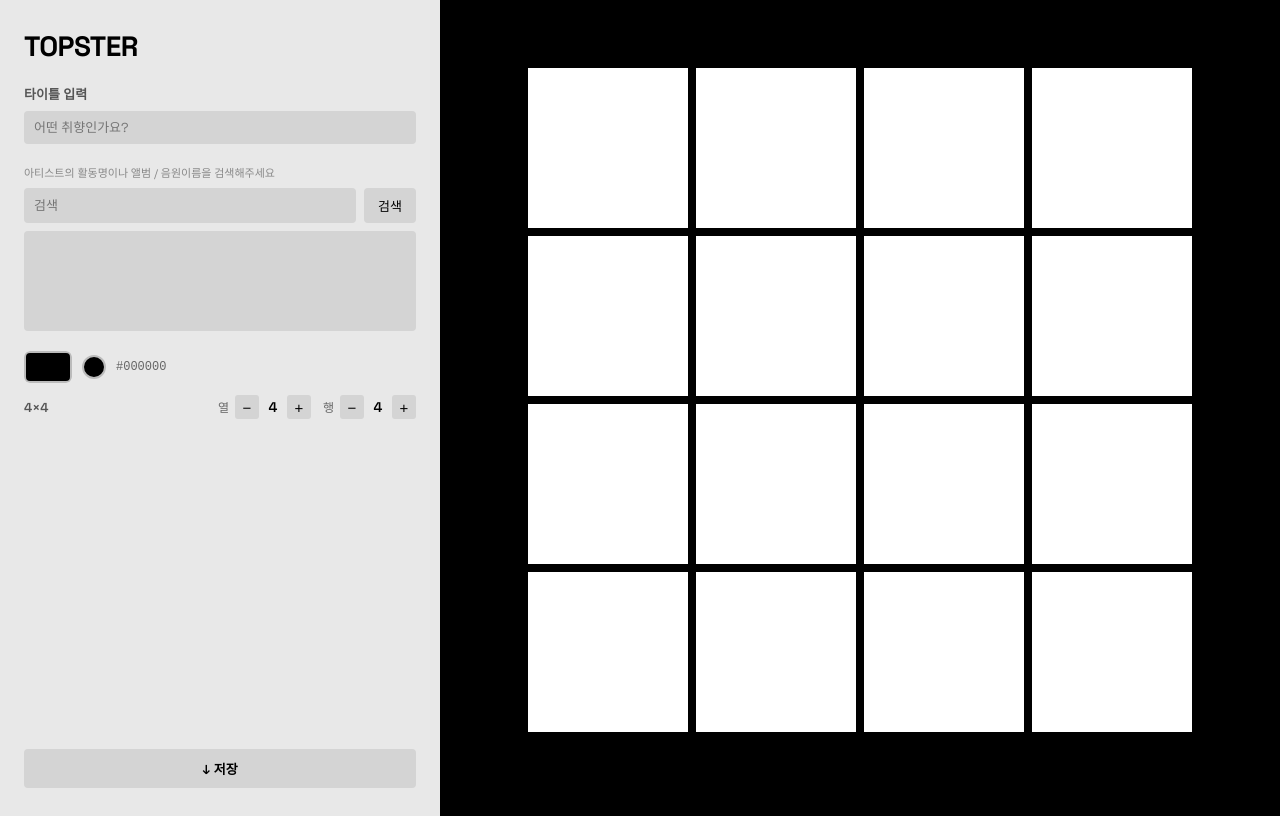
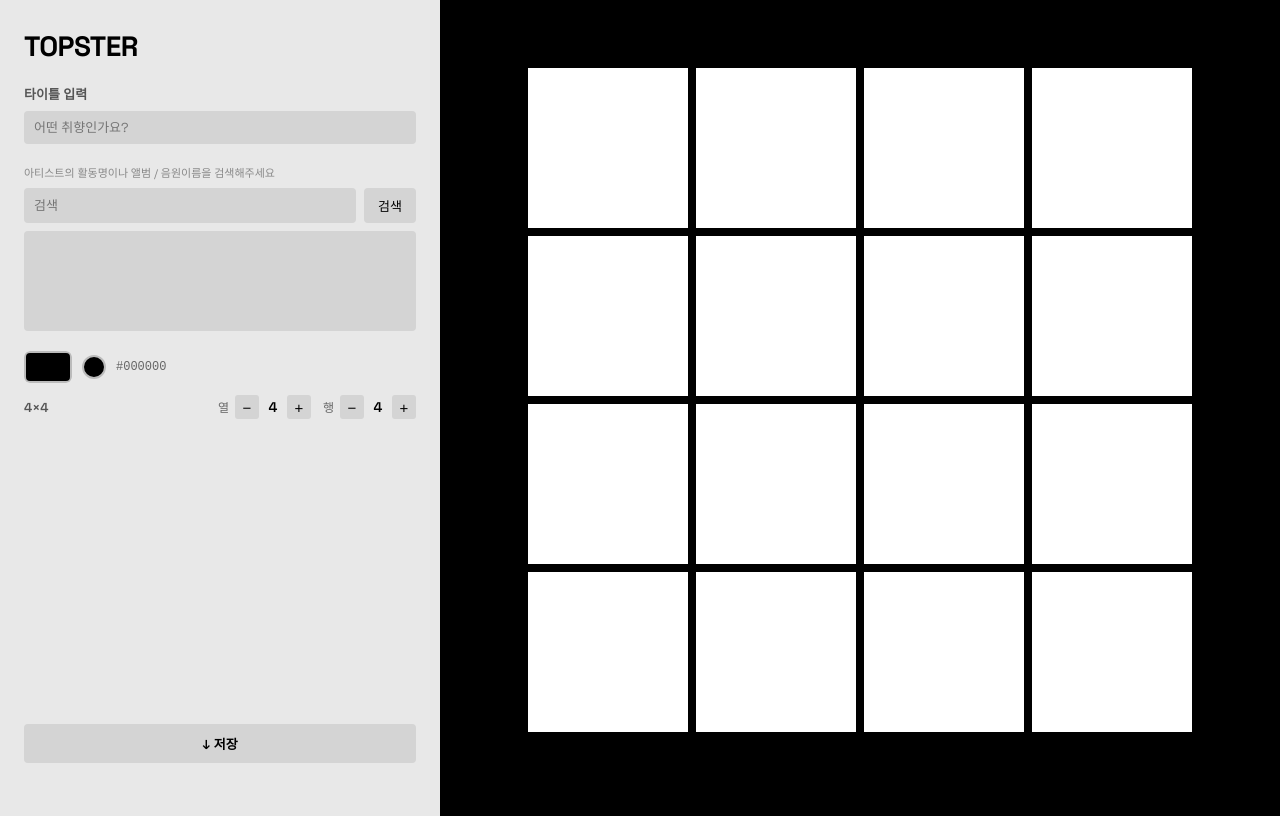
Before and after one commit to kim-hyeona/topster, a Vue app: page / in a window 1280 px wide. Built offline with nearby package versions, Linux system fonts and the light colour scheme.

Commit message:
UI 수정 | 버튼 위치 조정

```diff
--- a/src/App.vue
+++ b/src/App.vue
@@ -504,6 +504,7 @@ async function downloadCapture() {
 
 .btn-download {
   margin-top: auto;
+  transform: translateY(-25px);
   padding: 10px;
   font-weight: 600;
 }
```
